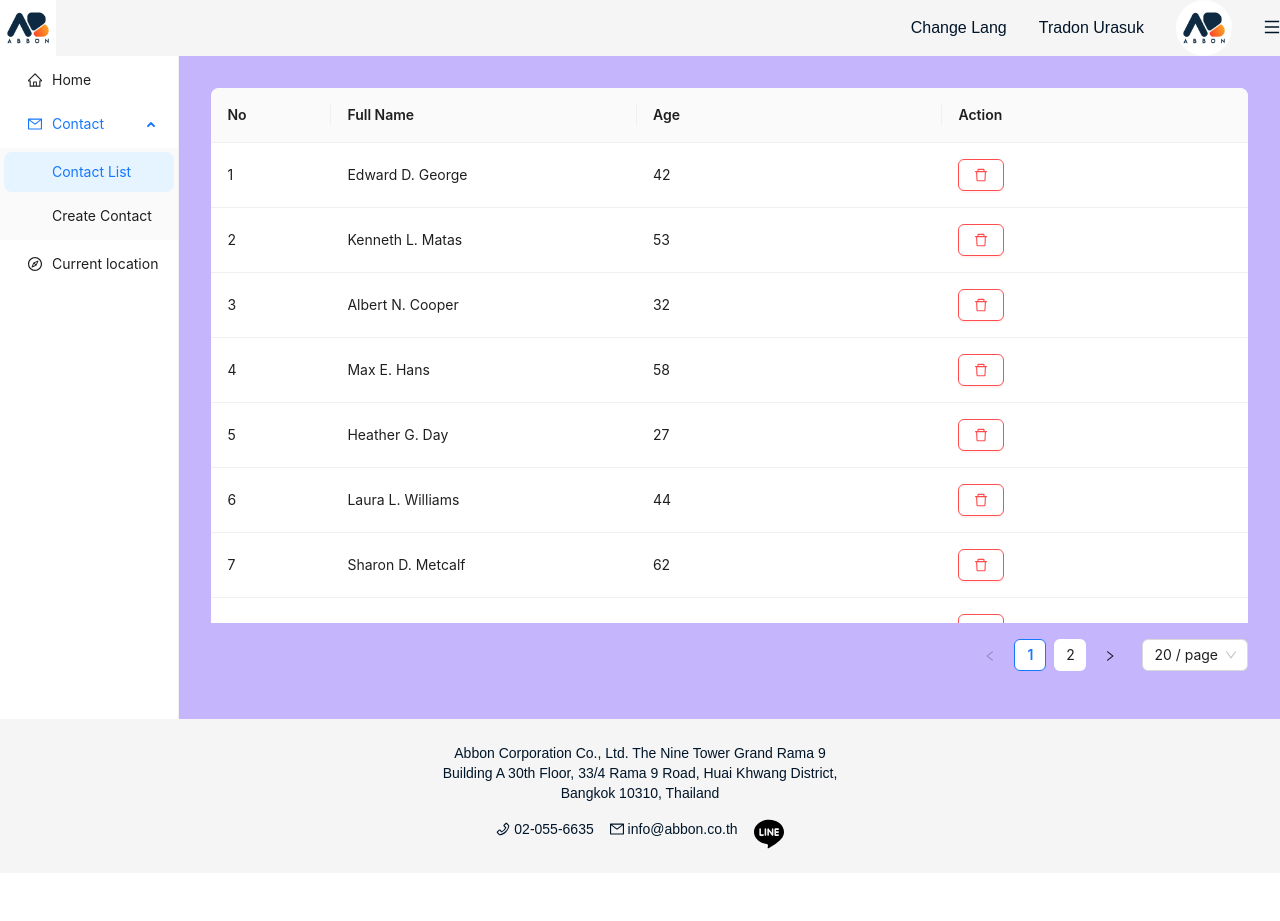
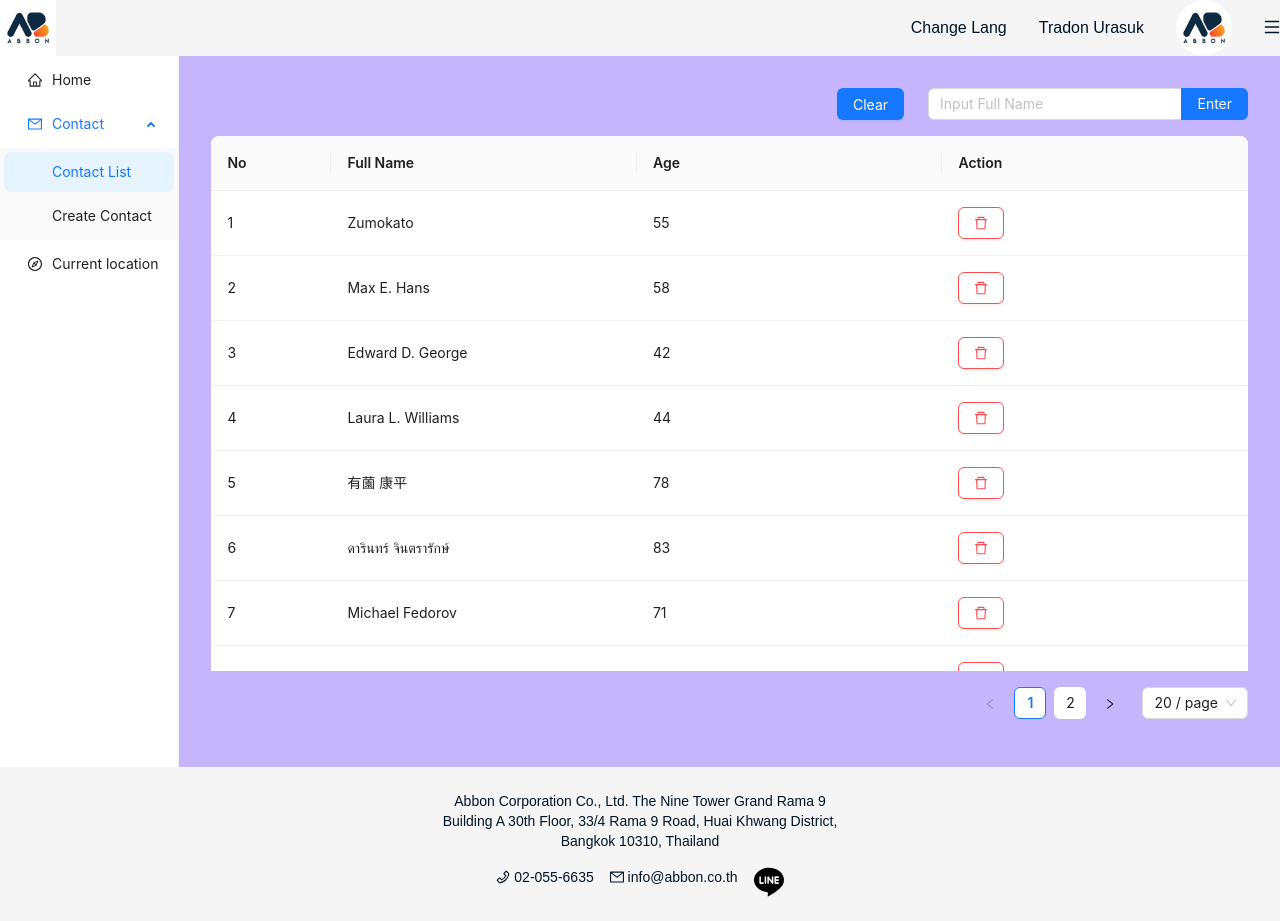
Before and after one commit to ballinwza/tr-workshop-fe-01, a Next.js app: page /contact in a window 1280 px wide. Before the commit the page ends 873 px from the top, so only its background shows below. Built offline with nearby package versions, Linux system fonts and the light colour scheme; what @ant-design/nextjs-registry would draw is missing.

Commit message:
fix: 🐛 refactor contactList

```diff
--- a/package.json
+++ b/package.json
@@ -11,8 +11,10 @@
   "dependencies": {
     "antd": "^5.24.0",
     "next": "15.1.7",
+    "radash": "^12.1.0",
     "react": "^19.0.0",
     "react-dom": "^19.0.0",
+    "react-highlight-words": "^0.21.0",
     "uuid": "^11.0.5",
     "zustand": "^5.0.3"
   },
@@ -24,6 +26,7 @@
     "@types/node": "^20",
     "@types/react": "^19",
     "@types/react-dom": "^19",
+    "@types/react-highlight-words": "^0.20.0",
     "eslint": "^9",
     "eslint-config-next": "15.1.7",
     "postcss": "^8",
--- a/src/components/contact/ContactList.tsx
+++ b/src/components/contact/ContactList.tsx
@@ -1,12 +1,16 @@
 'use client'
 import { Button, message, Popconfirm, Table } from 'antd'
-import { FC } from 'react'
+import { FC, useEffect } from 'react'
 import { ColumnsType } from 'antd/es/table'
 import { useContactListStore } from '@/modules/store/contactList.store'
 import { IContact } from '@/modules/domain/contact.model'
 import { DeleteOutlined } from '@ant-design/icons'
+import { Input } from 'antd'
+import Highlighter from 'react-highlight-words'
+import { useLanguageStore } from '@/modules/store/language.store'
 
 const ContactList: FC = () => {
+    const { Search } = Input
     const {
         contactDetail,
         page,
@@ -15,7 +19,12 @@ const ContactList: FC = () => {
         setPage,
         deleteContactByKey,
         headerColumnsLang,
+        searchValue,
+        onSearching,
+        setSearchValue,
+        setContactDetailMax100,
     } = useContactListStore((state) => state)
+    const { currentLang } = useLanguageStore((state) => state)
 
     const columns: ColumnsType<IContact> = [
         {
@@ -31,6 +40,16 @@ const ContactList: FC = () => {
             title: headerColumnsLang.fullName,
             dataIndex: 'fullName',
             key: 'fullName',
+            render: (text: string) => (
+                <Highlighter
+                    highlightStyle={{
+                        padding: 0,
+                    }}
+                    searchWords={[searchValue]}
+                    autoEscape
+                    textToHighlight={text ? text.toString() : ''}
+                />
+            ),
         },
         {
             title: headerColumnsLang.age,
@@ -65,7 +84,31 @@ const ContactList: FC = () => {
         },
     ]
 
+    useEffect(() => {
+        setContactDetailMax100()
+    }, [])
+
     return (
+        <div className="w-full md:w-full">
+            <div className="flex justify-end gap-6 mb-4">
+                <Button type="primary" onClick={() => setSearchValue('')}>
+                    {currentLang === 'en' ? 'Clear' : 'ล้าง'}
+                </Button>
+                <Search
+                    placeholder={
+                        currentLang === 'en'
+                            ? 'Input Full Name'
+                            : 'ค้นหาด้วย ชื่อ-นามสกุล'
+                    }
+                    enterButton={currentLang === 'en' ? 'Enter' : 'ค้นหา'}
+                    style={{ width: 320 }}
+                    value={searchValue}
+                    onChange={(e) => setSearchValue(e.target.value)}
+                    onSearch={onSearching}
+                    allowClear
+                />
+            </div>
+
             <Table
                 rowKey={'key'}
                 dataSource={contactDetail}
@@ -75,12 +118,14 @@ const ContactList: FC = () => {
                     defaultCurrent: 1,
                     showSizeChanger: true,
                     pageSize,
+                    current: page,
                     onChange(page, pageSize) {
                         setPage(page)
                         setPageSize(pageSize)
                     },
                 }}
             />
+        </div>
     )
 }
 
--- a/src/modules/store/contactList.store.ts
+++ b/src/modules/store/contactList.store.ts
@@ -1,6 +1,7 @@
 import { create } from 'zustand'
 import { IContact, IHeaderContactColumns } from '../domain/contact.model'
 import { LanguageEnum } from '@/shared/enums/language.enum'
+import { shuffle } from 'radash'
 
 interface contactListState {
     page: number
@@ -8,14 +9,17 @@ interface contactListState {
     pageSize: number
     setPageSize: (pageSize: number) => void
     contactDetail: IContact[]
+    setContactDetailMax100: () => void
     createContact: (formValue: IContact) => void
     deleteContactByKey: (formValue: IContact) => void
-    setMaximumList: (newContactDetail: IContact[]) => void
     headerColumnsLang: IHeaderContactColumns
     setHeaderColumnsLang: (lang: LanguageEnum) => void
+    searchValue: string
+    setSearchValue: (searchValue: string) => void
+    onSearching: () => void
 }
 
-const mockContactList: IContact[] = [
+let mockContactList: IContact[] = [
     {
         key: '11',
         fullName: 'Edward D. George',
@@ -122,6 +126,7 @@ const mockContactList: IContact[] = [
         age: 44,
     },
 ]
+var mockContactListWithRandom: IContact[] = shuffle(mockContactList)
 
 const mockHeaderColumns: {
     en: IHeaderContactColumns
@@ -170,27 +175,24 @@ export const useContactListStore = create<contactListState>((set, get) => ({
             pageSize,
         }))
     },
-    contactDetail: mockContactList,
-    setMaximumList: (newContactDetail: IContact[]) => {
-        if (newContactDetail.length > 100) {
-            set(() => ({
-                contactDetail: get().contactDetail,
-            }))
-        } else {
-            set(() => ({
-                contactDetail: newContactDetail,
-            }))
+    contactDetail: [],
+    setContactDetailMax100: () => {
+        set(() => ({
+            contactDetail: mockContactListWithRandom.slice(0, 99),
+        }))
+    },
+    createContact: (formValue: IContact) => {
+        if (mockContactListWithRandom.length < 100) {
+            mockContactListWithRandom.push(formValue)
+            get().setContactDetailMax100()
         }
     },
-    createContact: (formValue: IContact) => {
-        get().setMaximumList([...get().contactDetail, formValue])
-    },
     deleteContactByKey: (formValue: IContact) => {
-        set(() => ({
-            contactDetail: get().contactDetail.filter(
-                (item) => item.key !== formValue.key,
-            ),
-        }))
+        mockContactListWithRandom = mockContactListWithRandom.filter(
+            (item) => item.key !== formValue.key,
+        )
+        get().setContactDetailMax100()
+        get().setSearchValue('')
     },
     headerColumnsLang: mockHeaderColumns.en,
     setHeaderColumnsLang: (lang: LanguageEnum) => {
@@ -198,4 +200,28 @@ export const useContactListStore = create<contactListState>((set, get) => ({
             headerColumnsLang: mockHeaderColumns[lang],
         }))
     },
+    searchValue: '',
+    setSearchValue: (searchValue: string) => {
+        set(() => ({
+            searchValue,
+        }))
+        get().onSearching()
+    },
+    onSearching: () => {
+        if (get().searchValue === '') {
+            get().setPage(1)
+            get().setContactDetailMax100()
+        }
+
+        if (get().searchValue.length >= 3) {
+            get().setPage(1)
+            set(() => ({
+                contactDetail: mockContactListWithRandom.filter((item) =>
+                    item.fullName
+                        .toLowerCase()
+                        .includes(get().searchValue.toLowerCase()),
+                ),
+            }))
+        }
+    },
 }))
```
Also changed, not shown: 1 other file (tests, documents, lock files or other folders). Lines whose indentation alone changed are shown as unchanged.
